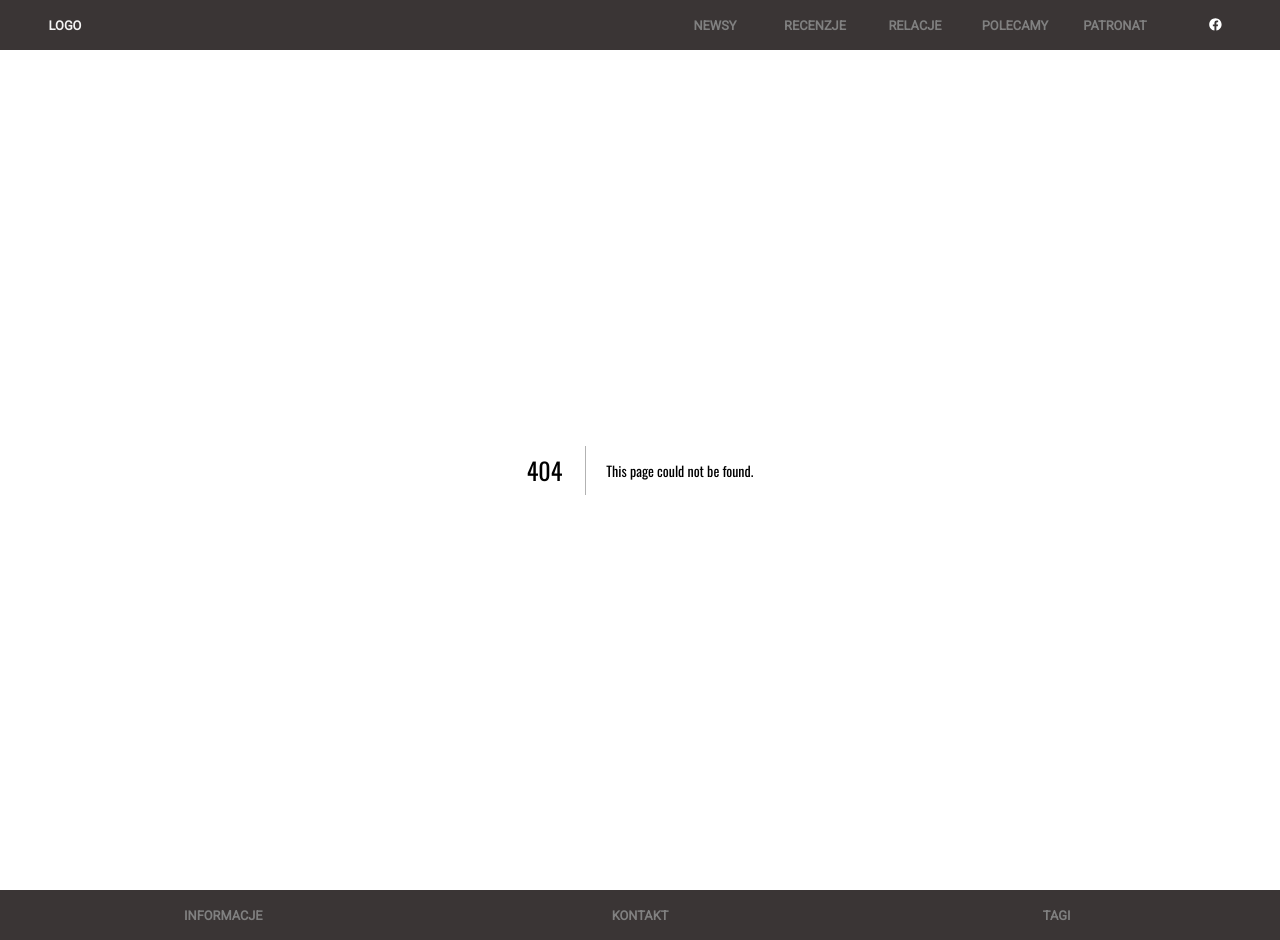
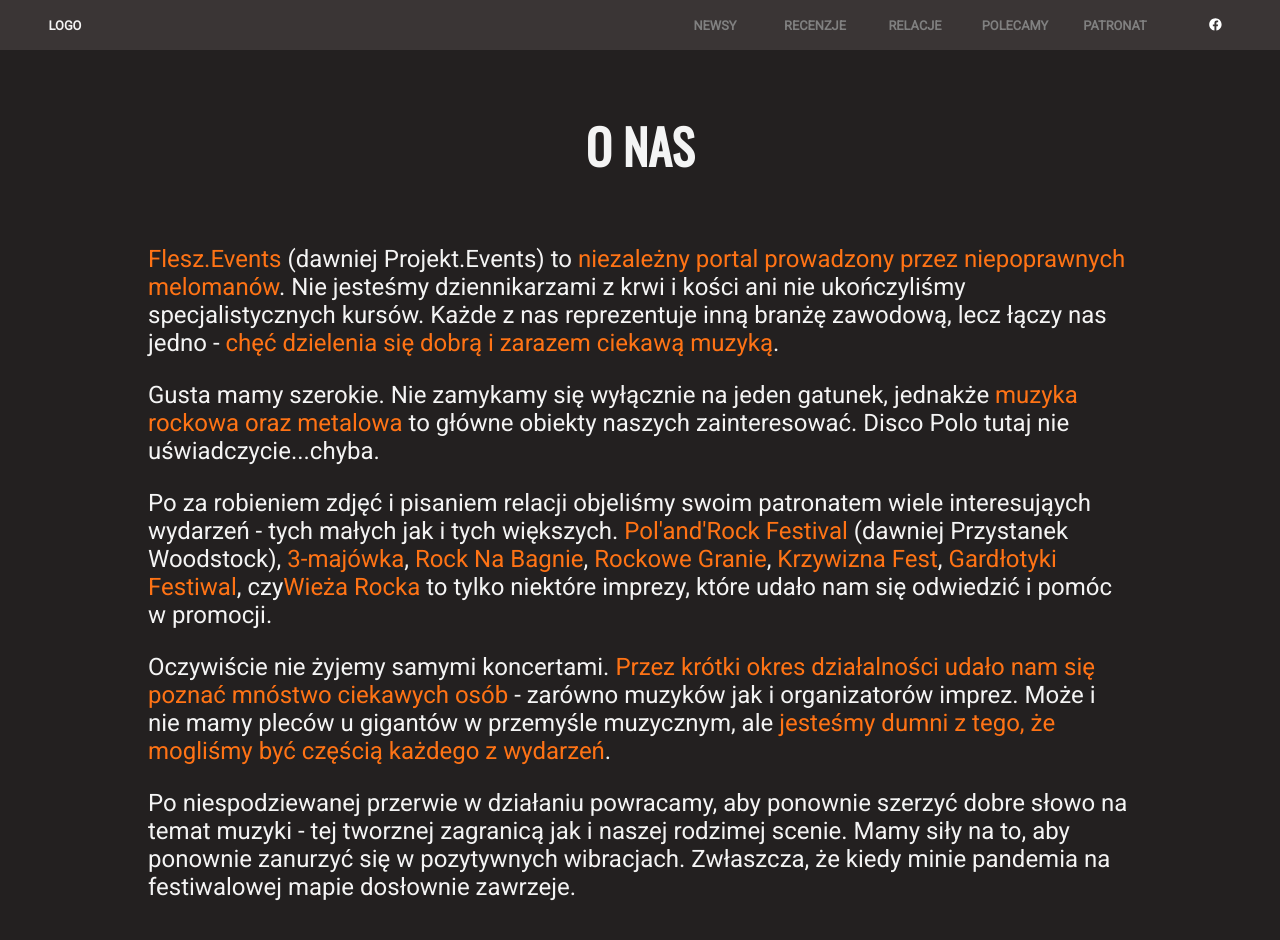
Before and after one commit to skin93/flesz-events-ghost, a Next.js app: page /about in a window 1280 px wide. Before the commit this address had no page. Shown: the top 940 px of the page. Built offline with nearby package versions, Linux system fonts and the light colour scheme.

Commit message:
Add about page

```diff
--- a/components/layout/TheFooter.js
+++ b/components/layout/TheFooter.js
@@ -52,7 +52,11 @@
   return (
     <Footer>
       <FooterContent>
-        <FooterItem>Informacje</FooterItem>
+        <FooterItem>
+          <Link href={'/about'}>
+            <a>O Nas</a>
+          </Link>
+        </FooterItem>
         <FooterItem>
           <Link href={'/contact'}>
             <a>Kontakt</a>
--- /dev/null
+++ b/pages/about.js
@@ -0,0 +1,79 @@
+import React from 'react'
+import styled from 'styled-components'
+
+const InfoStyled = styled.section`
+  display: flex;
+  flex-direction: column;
+  justify-content: center;
+  align-items: center;
+  color: ${({ theme }) => theme.light};
+`
+
+const InfoHeader = styled.h2`
+  text-transform: uppercase;
+  font-size: 3rem;
+`
+const InfoBody = styled.div`
+  font-size: 1.5rem;
+
+  span {
+    color: ${({ theme }) => theme.orange};
+  }
+`
+
+const AboutPage = () => {
+  return (
+    <InfoStyled>
+      <InfoHeader>O Nas</InfoHeader>
+      <InfoBody>
+        <p>
+          <span>Flesz.Events</span> (dawniej Projekt.Events) to{' '}
+          <span>
+            niezależny portal prowadzony przez niepoprawnych melomanów
+          </span>
+          . Nie jesteśmy dziennikarzami z krwi i kości ani nie ukończyliśmy
+          specjalistycznych kursów. Każde z nas reprezentuje inną branżę
+          zawodową, lecz łączy nas jedno -{' '}
+          <span>chęć dzielenia się dobrą i zarazem ciekawą muzyką</span>.
+        </p>
+        <p>
+          Gusta mamy szerokie. Nie zamykamy się wyłącznie na jeden gatunek,
+          jednakże <span>muzyka rockowa oraz metalowa </span> to główne obiekty
+          naszych zainteresować. Disco Polo tutaj nie uświadczycie...chyba.
+        </p>
+        <p>
+          Po za robieniem zdjęć i pisaniem relacji objeliśmy swoim patronatem
+          wiele interesująych wydarzeń - tych małych jak i tych większych.{' '}
+          <span>Pol'and'Rock Festival</span> (dawniej Przystanek Woodstock),{' '}
+          <span>3-majówka</span>, <span>Rock Na Bagnie</span>,{' '}
+          <span>Rockowe Granie</span>, <span>Krzywizna Fest</span>,{' '}
+          <span>Gardłotyki Festiwal</span>, czy
+          <span>Wieża Rocka</span> to tylko niektóre imprezy, które udało nam
+          się odwiedzić i pomóc w promocji.
+        </p>
+        <p>
+          Oczywiście nie żyjemy samymi koncertami.{' '}
+          <span>
+            Przez krótki okres działalności udało nam się poznać mnóstwo
+            ciekawych osób
+          </span>{' '}
+          - zarówno muzyków jak i organizatorów imprez. Może i nie mamy pleców u
+          gigantów w przemyśle muzycznym, ale{' '}
+          <span>
+            jesteśmy dumni z tego, że mogliśmy być częścią każdego z wydarzeń
+          </span>
+          .
+        </p>
+        <p>
+          Po niespodziewanej przerwie w działaniu powracamy, aby ponownie
+          szerzyć dobre słowo na temat muzyki - tej tworznej zagranicą jak i
+          naszej rodzimej scenie. Mamy siły na to, aby ponownie zanurzyć się w
+          pozytywnych wibracjach. Zwłaszcza, że kiedy minie pandemia na
+          festiwalowej mapie dosłownie zawrzeje.
+        </p>
+      </InfoBody>
+    </InfoStyled>
+  )
+}
+
+export default AboutPage
```
